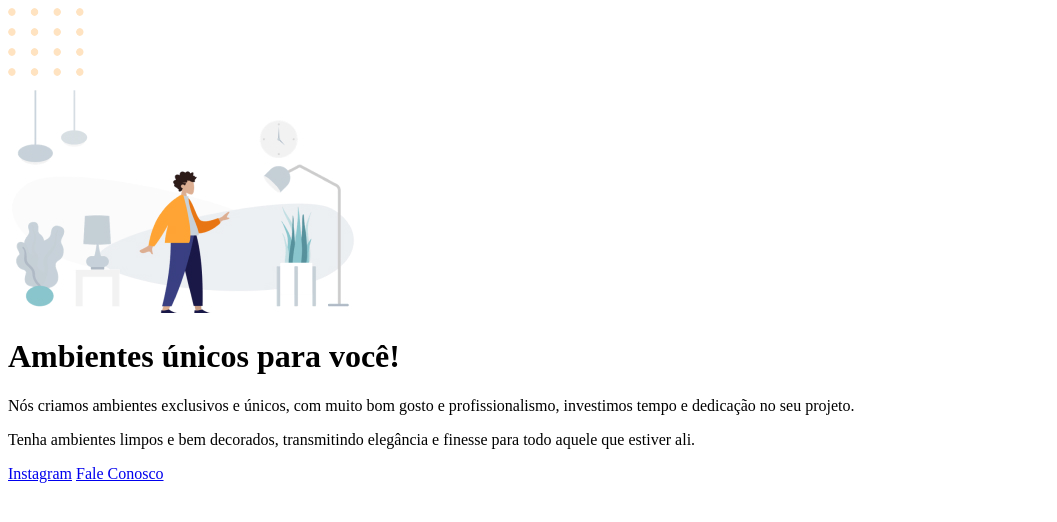
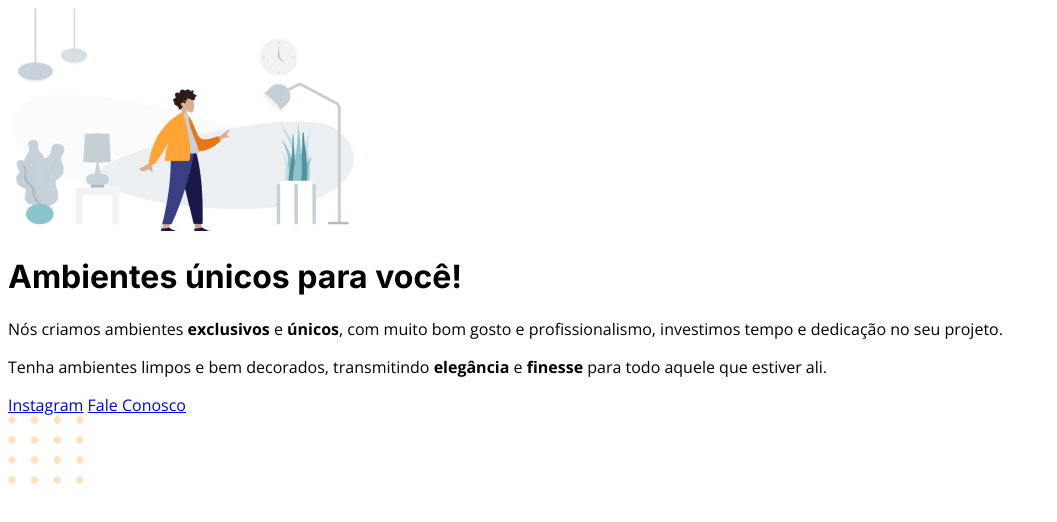
Before and after one commit to HumbertoBiasin/explorer-projeto-01, a plain HTML site: page index.html in a window 1280 px wide. Shown: the whole page, without its empty margins (0-1057 px from the left). Drawn offline with nearby package versions, Linux system fonts and the light colour scheme.

Commit message:
creating css file

```diff
--- a/index.html
+++ b/index.html
@@ -1,38 +1,55 @@
 <!DOCTYPE html>
 <html lang="pt-br">
   <head>
-    <meta charset="UTF-8">
-    <meta name="viewport" content="width=device-width, initial-scale=1.0">
+    <link rel="preconnect" href="https://fonts.googleapis.com" />
+    <link rel="preconnect" href="https://fonts.gstatic.com" crossorigin />
+
+    <meta charset="UTF-8" />
+    <meta name="viewport" content="width=device-width, initial-scale=1.0" />
+
     <title>Móveis Customizados</title>
+
+    <link
+      href="https://fonts.googleapis.com/css2?family=Inter:wght@400;700&family=Open+Sans:wght@400;700&display=swap"
+      rel="stylesheet"/>
+
+    <link rel="stylesheet" href="style.css">
+
   </head>
+
   <body>
-    <img
-        src="imagem/balls.svg"
-        alt="Bolinhas alaranjadas no canto inferior direito da tela">
-
     <div id="hero">
       <img
         src="imagem/img1.jpg"
-            alt="Desenho de uma pessoa vestindo uma camisa amarela e calça jeans em uma sala com móveis">
+        alt="Desenho de uma pessoa vestindo uma camisa amarela e calça jeans em uma sala com móveis"
+      />
 
-        <h1>Ambientes únicos para você!</h1>
+      <h1>Ambientes <span>únicos</span> para você!</h1>
 
       <p>
-            Nós criamos ambientes exclusivos e únicos,
-            com muito bom gosto e profissionalismo,
-            investimos tempo e dedicação no seu projeto.
+        Nós criamos ambientes <strong>exclusivos</strong> e
+        <strong>únicos</strong>, com muito bom gosto e profissionalismo,
+        investimos tempo e <span>dedicação no seu projeto</span>.
       </p>
 
       <p>
-            Tenha ambientes limpos e bem decorados,
-            transmitindo elegância e finesse para
-            todo aquele que estiver ali.
+        Tenha <span>ambientes limpos</span> e bem decorados, transmitindo
+        <strong>elegância</strong> e <strong>finesse</strong> para todo aquele
+        que estiver ali.
       </p>
     </div>
 
     <div id="footer">
-        <a href="https://www.instagram.com/moveispatavoce">Instagram</a>
-        <a href="mailto:contato@moveisparavoce.com">Fale Conosco</a>
+      <a href="https://www.instagram.com/moveispatavoce"
+        ><span>Instagram</span></a
+      >
+      <a href="mailto:contato@moveisparavoce.com"><span>Fale Conosco</span></a>
     </div>
+
+    <img
+      id="balls"
+      src="imagem/balls.svg"
+      alt="Bolinhas alaranjadas no canto inferior direito da tela"
+    />
   </body>
 </html>
--- /dev/null
+++ b/style.css
@@ -0,0 +1,7 @@
+h1 {
+  font-family: 'Inter', sans-serif;
+}
+
+body {
+  font-family: 'Open Sans', sans-serif;
+}
```
Lines whose indentation alone changed are shown as unchanged.
